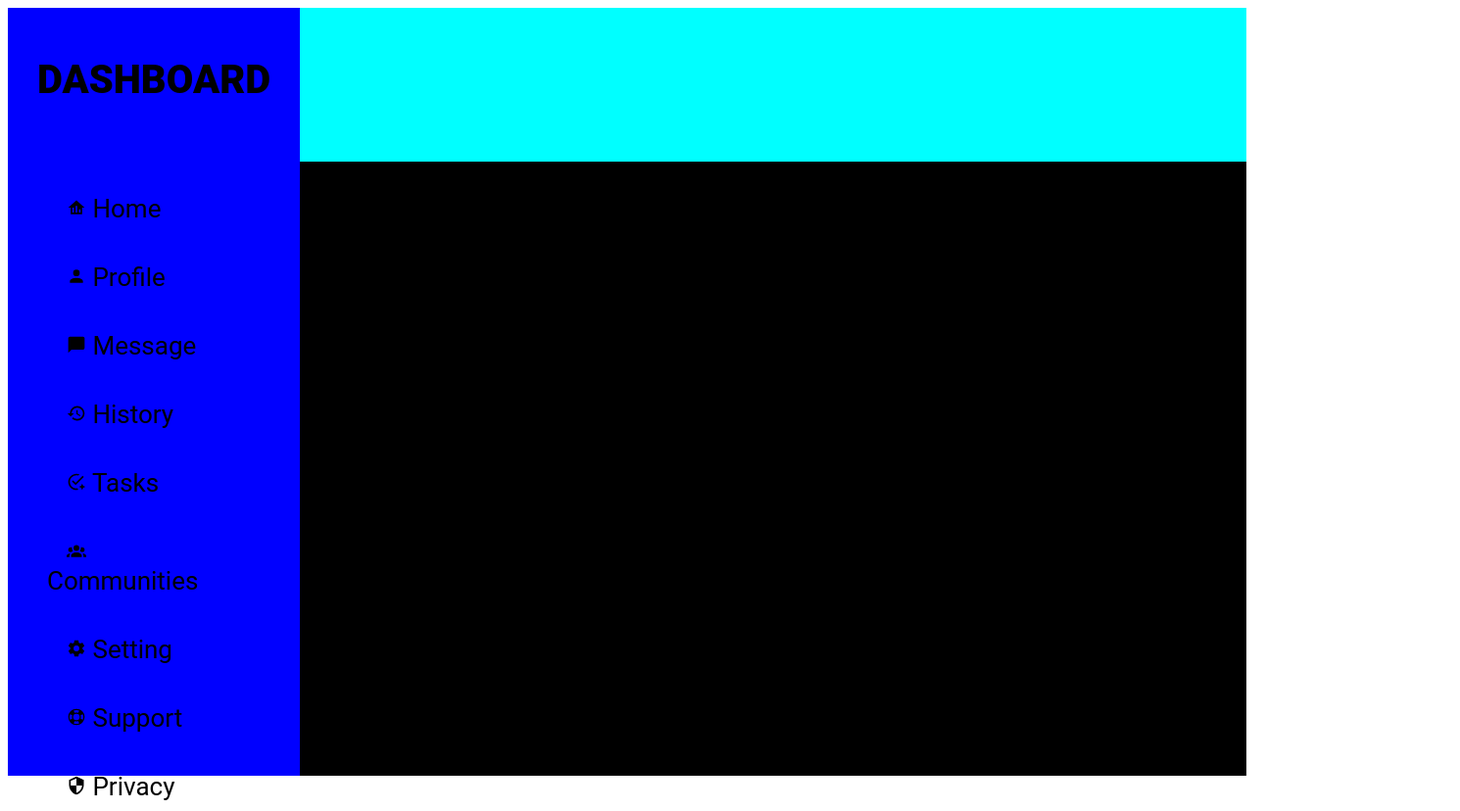
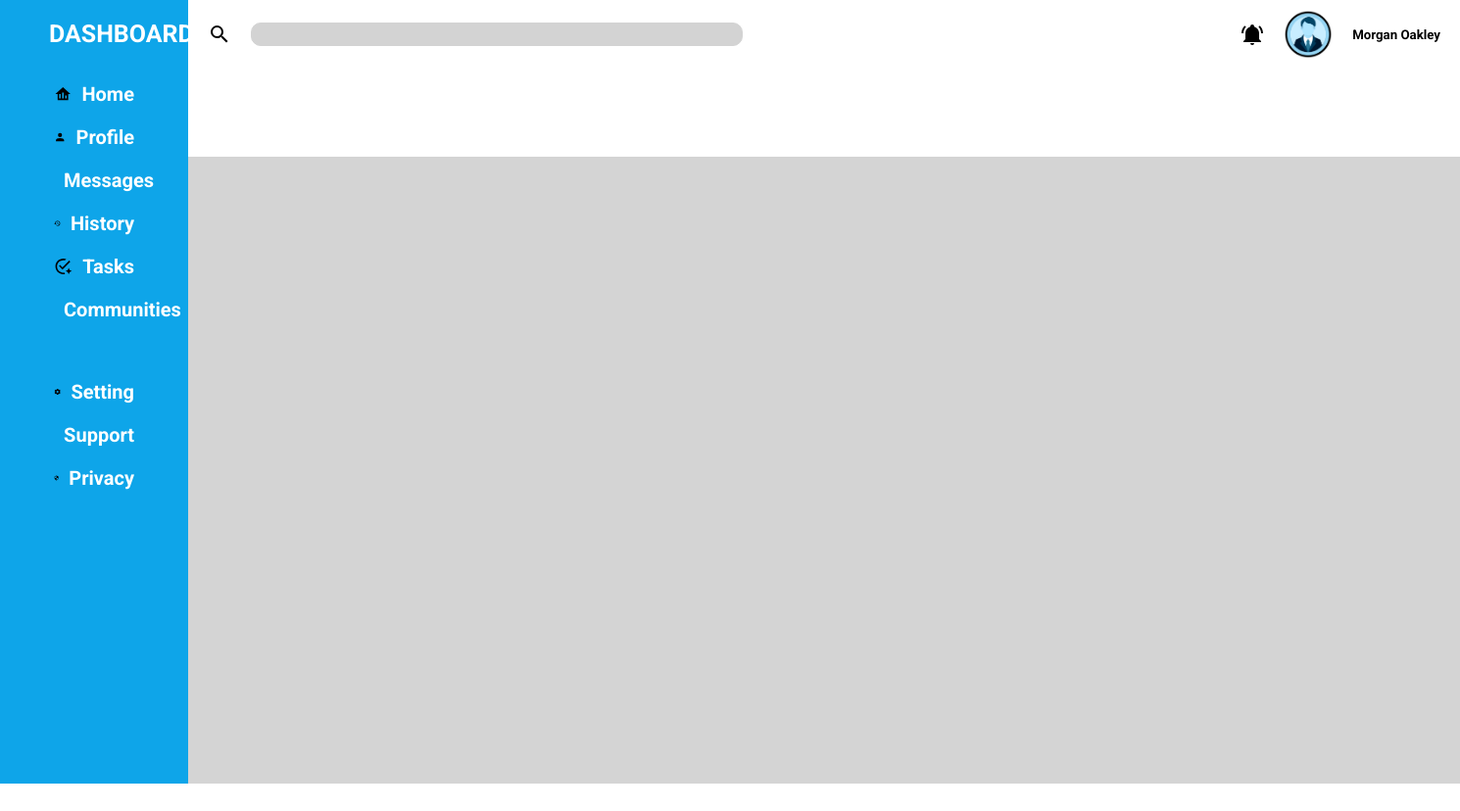
Before and after one commit to banskotanup/admin_dashboard, a plain HTML site: page index.html in a window 1280 px wide. Shown: the whole page at 98% size, 1490 px wide, since content can reach past the window. After the commit the page ends 800 px from the top, so only its background shows below. Drawn offline with Linux system fonts and the light colour scheme; a web font is replaced by a local one.

Commit message:
Add navbar

```diff
--- a/index.html
+++ b/index.html
@@ -3,68 +3,77 @@
 <head>
     <meta charset="UTF-8">
     <meta name="viewport" content="width=device-width, initial-scale=1.0">
-    <link rel="stylesheet" href="style1.css">
     <link rel="preconnect" href="https://fonts.googleapis.com">
 <link rel="preconnect" href="https://fonts.gstatic.com" crossorigin>
-    <link href="https://fonts.googleapis.com/css2?family=Bebas+Neue&family=Jersey+15&family=Josefin+Slab:ital,wght@0,100..700;1,100..700&family=Playfair+Display:ital,wght@0,400..900;1,400..900&family=Rock+Salt&display=swap" rel="stylesheet">
-    <link rel="shortcut icon" href="./images/admin-panel.png" type="image/x-icon">
+<link href="https://fonts.googleapis.com/css2?family=Bebas+Neue&family=Jersey+15&family=Josefin+Slab:ital,wght@0,100..700;1,100..700&family=Playfair+Display:ital,wght@0,400..900;1,400..900&family=Roboto:ital,wght@0,100..900;1,100..900&family=Rock+Salt&display=swap" rel="stylesheet">
+    <link rel="stylesheet" href="style.css">
     <title>Admin Dashboard</title>
 </head>
 <body>
-    <div class="container">
-        <div class="slider">
-            <div class="dashboard">
-                <a href="">
-                    Dashboard</a>
+    <div class="grid">
+        <div class="sidebar">
+            <div class="logo-text">
+                <h1>Dashboard</h1>
             </div>
-            <div class="slider-menu" id="home">
-                <a href="">
+
+            <div class="list-items">
+                <div class="icon-text">
                     <svg xmlns="http://www.w3.org/2000/svg" viewBox="0 0 24 24"><title>home-analytics</title><path d="M12,3L2,12H5V20H19V12H22M9,18H7V12H9M13,18H11V10H13M17,18H15V14H17" /></svg>
-                    Home</a>
+                    <p>Home</p>
                 </div>
-            <div class="slider-menu" id="profile">
-                <a href="">
+                <div class="icon-text">
                     <svg xmlns="http://www.w3.org/2000/svg" viewBox="0 0 24 24"><title>account</title><path d="M12,4A4,4 0 0,1 16,8A4,4 0 0,1 12,12A4,4 0 0,1 8,8A4,4 0 0,1 12,4M12,14C16.42,14 20,15.79 20,18V20H4V18C4,15.79 7.58,14 12,14Z" /></svg>
-                    Profile</a>
+                    <p>Profile</p>
                 </div>
-            <div class="slider-menu" id="message">
-                <a href="">
+                <div class="icon-text">
                     <svg xmlns="http://www.w3.org/2000/svg" viewBox="0 0 24 24"><title>message</title><path d="M20,2H4A2,2 0 0,0 2,4V22L6,18H20A2,2 0 0,0 22,16V4C22,2.89 21.1,2 20,2Z" /></svg>
-                    Message</a>
+                    <p>Messages</p>
                 </div>
-            <div class="slider-menu" id="history">
-                <a href="">
+                <div class="icon-text">
                     <svg xmlns="http://www.w3.org/2000/svg" viewBox="0 0 24 24"><title>history</title><path d="M13.5,8H12V13L16.28,15.54L17,14.33L13.5,12.25V8M13,3A9,9 0 0,0 4,12H1L4.96,16.03L9,12H6A7,7 0 0,1 13,5A7,7 0 0,1 20,12A7,7 0 0,1 13,19C11.07,19 9.32,18.21 8.06,16.94L6.64,18.36C8.27,20 10.5,21 13,21A9,9 0 0,0 22,12A9,9 0 0,0 13,3" /></svg>
-                    History</a>
+                    <p>History</p>
                 </div>
-            <div class="slider-menu" id="tasks">
-                <a href="">
+                <div class="icon-text">
                     <svg xmlns="http://www.w3.org/2000/svg" viewBox="0 0 24 24"><title>checkbox-marked-circle-auto-outline</title><path d="M12 22C12.8 22 13.6 21.9 14.3 21.7C13.9 21.2 13.5 20.6 13.3 19.9C12.9 20 12.4 20 12 20C7.6 20 4 16.4 4 12C4 7.6 7.6 4 12 4C12.8 4 13.5 4.1 14.2 4.3L15.8 2.7C14.6 2.3 13.3 2 12 2C6.5 2 2 6.5 2 12C2 17.5 6.5 22 12 22M6.5 11.5L7.9 10.1L11 13.2L19.6 4.6L21 6L11 16L6.5 11.5M19 14L17.74 16.75L15 18L17.74 19.26L19 22L20.25 19.26L23 18L20.25 16.75L19 14Z" /></svg>
-                    Tasks</a>
+                    <p>Tasks</p>
                 </div>
-            <div class="slider-menu" id="comminities">
-                <a href="">
+                <div class="icon-text">
                     <svg xmlns="http://www.w3.org/2000/svg" viewBox="0 0 24 24"><title>account-group</title><path d="M12,5.5A3.5,3.5 0 0,1 15.5,9A3.5,3.5 0 0,1 12,12.5A3.5,3.5 0 0,1 8.5,9A3.5,3.5 0 0,1 12,5.5M5,8C5.56,8 6.08,8.15 6.53,8.42C6.38,9.85 6.8,11.27 7.66,12.38C7.16,13.34 6.16,14 5,14A3,3 0 0,1 2,11A3,3 0 0,1 5,8M19,8A3,3 0 0,1 22,11A3,3 0 0,1 19,14C17.84,14 16.84,13.34 16.34,12.38C17.2,11.27 17.62,9.85 17.47,8.42C17.92,8.15 18.44,8 19,8M5.5,18.25C5.5,16.18 8.41,14.5 12,14.5C15.59,14.5 18.5,16.18 18.5,18.25V20H5.5V18.25M0,20V18.5C0,17.11 1.89,15.94 4.45,15.6C3.86,16.28 3.5,17.22 3.5,18.25V20H0M24,20H20.5V18.25C20.5,17.22 20.14,16.28 19.55,15.6C22.11,15.94 24,17.11 24,18.5V20Z" /></svg>
-                    Communities</a>
-            </div>
-            <div class="slider-menu" id="setting">
-                <a href="">
-                    <svg xmlns="http://www.w3.org/2000/svg" viewBox="0 0 24 24"><title>cog</title><path d="M12,15.5A3.5,3.5 0 0,1 8.5,12A3.5,3.5 0 0,1 12,8.5A3.5,3.5 0 0,1 15.5,12A3.5,3.5 0 0,1 12,15.5M19.43,12.97C19.47,12.65 19.5,12.33 19.5,12C19.5,11.67 19.47,11.34 19.43,11L21.54,9.37C21.73,9.22 21.78,8.95 21.66,8.73L19.66,5.27C19.54,5.05 19.27,4.96 19.05,5.05L16.56,6.05C16.04,5.66 15.5,5.32 14.87,5.07L14.5,2.42C14.46,2.18 14.25,2 14,2H10C9.75,2 9.54,2.18 9.5,2.42L9.13,5.07C8.5,5.32 7.96,5.66 7.44,6.05L4.95,5.05C4.73,4.96 4.46,5.05 4.34,5.27L2.34,8.73C2.21,8.95 2.27,9.22 2.46,9.37L4.57,11C4.53,11.34 4.5,11.67 4.5,12C4.5,12.33 4.53,12.65 4.57,12.97L2.46,14.63C2.27,14.78 2.21,15.05 2.34,15.27L4.34,18.73C4.46,18.95 4.73,19.03 4.95,18.95L7.44,17.94C7.96,18.34 8.5,18.68 9.13,18.93L9.5,21.58C9.54,21.82 9.75,22 10,22H14C14.25,22 14.46,21.82 14.5,21.58L14.87,18.93C15.5,18.67 16.04,18.34 16.56,17.94L19.05,18.95C19.27,19.03 19.54,18.95 19.66,18.73L21.66,15.27C21.78,15.05 21.73,14.78 21.54,14.63L19.43,12.97Z" /></svg>
-                    Setting</a>
-            </div>
-            <div class="slider-menu" id="support">
-                <a href="">
-                    <svg xmlns="http://www.w3.org/2000/svg" viewBox="0 0 24 24"><title>lifebuoy</title><path d="M19.79,15.41C20.74,13.24 20.74,10.75 19.79,8.59L17.05,9.83C17.65,11.21 17.65,12.78 17.06,14.17L19.79,15.41M15.42,4.21C13.25,3.26 10.76,3.26 8.59,4.21L9.83,6.94C11.22,6.35 12.79,6.35 14.18,6.95L15.42,4.21M4.21,8.58C3.26,10.76 3.26,13.24 4.21,15.42L6.95,14.17C6.35,12.79 6.35,11.21 6.95,9.82L4.21,8.58M8.59,19.79C10.76,20.74 13.25,20.74 15.42,19.78L14.18,17.05C12.8,17.65 11.22,17.65 9.84,17.06L8.59,19.79M12,2A10,10 0 0,1 22,12A10,10 0 0,1 12,22A10,10 0 0,1 2,12A10,10 0 0,1 12,2M12,8A4,4 0 0,0 8,12A4,4 0 0,0 12,16A4,4 0 0,0 16,12A4,4 0 0,0 12,8Z" /></svg>
-                    Support</a>
-            </div>
-            <div class="slider-menu" id="privacy">
-                <a href="">
-                    <svg xmlns="http://www.w3.org/2000/svg" viewBox="0 0 24 24"><title>security</title><path d="M12,12H19C18.47,16.11 15.72,19.78 12,20.92V12H5V6.3L12,3.19M12,1L3,5V11C3,16.55 6.84,21.73 12,23C17.16,21.73 21,16.55 21,11V5L12,1Z" /></svg>
-                    Privacy</a>
+                    <p>Communities</p>
                 </div>
             </div>
-        <div class="header"></div>
-        <div class="main"></div>
+            <div class="list-items-buttom">
+                <div class="icon-text">
+                    <svg xmlns="http://www.w3.org/2000/svg" viewBox="0 0 24 24"><title>cog</title><path d="M12,15.5A3.5,3.5 0 0,1 8.5,12A3.5,3.5 0 0,1 12,8.5A3.5,3.5 0 0,1 15.5,12A3.5,3.5 0 0,1 12,15.5M19.43,12.97C19.47,12.65 19.5,12.33 19.5,12C19.5,11.67 19.47,11.34 19.43,11L21.54,9.37C21.73,9.22 21.78,8.95 21.66,8.73L19.66,5.27C19.54,5.05 19.27,4.96 19.05,5.05L16.56,6.05C16.04,5.66 15.5,5.32 14.87,5.07L14.5,2.42C14.46,2.18 14.25,2 14,2H10C9.75,2 9.54,2.18 9.5,2.42L9.13,5.07C8.5,5.32 7.96,5.66 7.44,6.05L4.95,5.05C4.73,4.96 4.46,5.05 4.34,5.27L2.34,8.73C2.21,8.95 2.27,9.22 2.46,9.37L4.57,11C4.53,11.34 4.5,11.67 4.5,12C4.5,12.33 4.53,12.65 4.57,12.97L2.46,14.63C2.27,14.78 2.21,15.05 2.34,15.27L4.34,18.73C4.46,18.95 4.73,19.03 4.95,18.95L7.44,17.94C7.96,18.34 8.5,18.68 9.13,18.93L9.5,21.58C9.54,21.82 9.75,22 10,22H14C14.25,22 14.46,21.82 14.5,21.58L14.87,18.93C15.5,18.67 16.04,18.34 16.56,17.94L19.05,18.95C19.27,19.03 19.54,18.95 19.66,18.73L21.66,15.27C21.78,15.05 21.73,14.78 21.54,14.63L19.43,12.97Z" /></svg>
+                    <p>Setting</p>
+                </div>
+                <div class="icon-text">
+                    <svg xmlns="http://www.w3.org/2000/svg" viewBox="0 0 24 24"><title>lifebuoy</title><path d="M19.79,15.41C20.74,13.24 20.74,10.75 19.79,8.59L17.05,9.83C17.65,11.21 17.65,12.78 17.06,14.17L19.79,15.41M15.42,4.21C13.25,3.26 10.76,3.26 8.59,4.21L9.83,6.94C11.22,6.35 12.79,6.35 14.18,6.95L15.42,4.21M4.21,8.58C3.26,10.76 3.26,13.24 4.21,15.42L6.95,14.17C6.35,12.79 6.35,11.21 6.95,9.82L4.21,8.58M8.59,19.79C10.76,20.74 13.25,20.74 15.42,19.78L14.18,17.05C12.8,17.65 11.22,17.65 9.84,17.06L8.59,19.79M12,2A10,10 0 0,1 22,12A10,10 0 0,1 12,22A10,10 0 0,1 2,12A10,10 0 0,1 12,2M12,8A4,4 0 0,0 8,12A4,4 0 0,0 12,16A4,4 0 0,0 16,12A4,4 0 0,0 12,8Z" /></svg>
+                    <p>Support</p>
+                </div>
+                <div class="icon-text">
+                    <svg xmlns="http://www.w3.org/2000/svg" viewBox="0 0 24 24"><title>security</title><path d="M12,12H19C18.47,16.11 15.72,19.78 12,20.92V12H5V6.3L12,3.19M12,1L3,5V11C3,16.55 6.84,21.73 12,23C17.16,21.73 21,16.55 21,11V5L12,1Z" /></svg>
+                    <p>Privacy</p>
+                </div>
+            </div>
+        </div>
+        <div class="main">
+            <div class="header">
+                <div class="navbar">
+                    <div class="navbar-left">
+                        <svg xmlns="http://www.w3.org/2000/svg" viewBox="0 0 24 24"><title>magnify</title><path d="M9.5,3A6.5,6.5 0 0,1 16,9.5C16,11.11 15.41,12.59 14.44,13.73L14.71,14H15.5L20.5,19L19,20.5L14,15.5V14.71L13.73,14.44C12.59,15.41 11.11,16 9.5,16A6.5,6.5 0 0,1 3,9.5A6.5,6.5 0 0,1 9.5,3M9.5,5C7,5 5,7 5,9.5C5,12 7,14 9.5,14C12,14 14,12 14,9.5C14,7 12,5 9.5,5Z" /></svg>
+                        <input type="text" class="form-input">
+                    </div>
+                    <div class="navbar-right">
+                        <svg xmlns="http://www.w3.org/2000/svg" viewBox="0 0 24 24"><title>bell-ring</title><path d="M21,19V20H3V19L5,17V11C5,7.9 7.03,5.17 10,4.29C10,4.19 10,4.1 10,4A2,2 0 0,1 12,2A2,2 0 0,1 14,4C14,4.1 14,4.19 14,4.29C16.97,5.17 19,7.9 19,11V17L21,19M14,21A2,2 0 0,1 12,23A2,2 0 0,1 10,21M19.75,3.19L18.33,4.61C20.04,6.3 21,8.6 21,11H23C23,8.07 21.84,5.25 19.75,3.19M1,11H3C3,8.6 3.96,6.3 5.67,4.61L4.25,3.19C2.16,5.25 1,8.07 1,11Z" /></svg>
+                        <img src="./images/img.png" alt="profile picture" width="50px" height="50px" class="nav-profile">
+                        <h5>Morgan Oakley</h5>
+                    </div>
+                </div>
+                <div class="welcome"></div>
+            </div>
+            <div class="content"></div>
+        </div>
     </div>
 </body>
 </html>
--- a/style.css
+++ b/style.css
@@ -1,28 +1,117 @@
-:root{
+*{
     margin: 0;
     padding: 0;
-    box-sizing: border-box;
+}
+
+body{
     font-family: "Roboto", serif;
 }
 
-.sidebar>.dashboard>a>svg{
-    height: 30px;
+.grid{
+    display: grid;
+    grid-template-columns: 15% 85%;
 }
 
-.sidebar>.dashboard>a{
-    font-weight: 800;
-    text-transform: uppercase;
-    font-size: 40px;
+.sidebar{
+    background-color: #0ea5e9;
+    height: 100vh;
+    color: white;
 }
 
-.sidebar>div>a{
-    text-decoration: none;
-    color: black;
-    padding: 10px;
-    margin: 10px;
-    font-size: 26px;
+.logo-text svg{
+    width: 35px;
+    height: 35px;
 }
 
 svg{
-    height: 20px;
+    width: 24px;
+    height: 24px;
 }
+
+.logo-text{
+    display: flex;
+    flex-direction: row;
+    justify-content: flex-start;
+    align-items: center;
+    margin: 20px 40px;
+}
+
+.logo-text h1{
+    font-size: 25px;
+    text-transform: uppercase;
+    margin-left: 10px;
+}
+
+.icon-text{
+    display: flex;
+    flex-direction: row;
+    justify-content: flex-start;
+    align-items: center;
+    margin: 10px 50px;
+    padding: 5px;
+}
+
+.icon-text p{
+    margin-left: 10px;
+    font-size: 20px;
+    font-weight: 700;
+}
+.list-items{
+    margin-top: 30px;
+}
+
+.list-items-buttom{
+    margin-top: 50px;
+}
+
+.main{
+    background-color: white;
+    height: 100vh;
+    display: grid;
+    grid-template-rows: 20% 80%;
+}
+
+.header{
+    background-color: white;
+    display: flex;
+    flex-direction: column;
+}
+
+.navbar{
+    display: flex;
+    flex-direction: row;
+    align-items: center;
+    margin: 10px 20px;
+}
+
+.navbar-left{
+    display: flex;
+}
+
+.form-input{
+    width: 500px;
+    background-color: lightgray;
+    border-radius: 10px;
+    border: 1px solid lightgray;
+    margin-left: 20px;
+    margin-right: 200px;
+}
+
+.navbar-right{
+    display: flex;
+    width: 40vw;
+    align-items: center;
+    justify-content: flex-end;
+}
+
+.nav-profile{
+    margin: 0 20px;
+}
+
+.welcome{
+
+}
+
+.content{
+    background-color: #d4d4d4;
+}
--- a/style1.css
+++ /dev/null
@@ -1,66 +0,0 @@
-:root{
-    margin: 0;
-    padding: 0;
-    box-sizing: border-box;
-    font-family: "Roboto", serif;
-}
-
-.container{
-    display: grid;
-    grid-template-columns: repeat(5, 1fr);
-    grid-template-rows: repeat(5, 1fr);
-    height: 98vh;
-
-}
-
-.slider{
-    grid-row: 1/6;
-    background-color: blue;
-    padding: 10px;
-}
-
-.header{
-    grid-column: 2/6;
-    background-color: aqua;
-}
-
-.main{
-    grid-area: 2/2/6/end;
-    background-color: black;
-
-}
-
-.slider>.dashboard>a>svg{
-    height: 30px;
-}
-
-.slider>.dashboard>a{
-    font-weight: 800;
-    text-transform: uppercase;
-    font-size: 40px;
-}
-
-.slider>div>a{
-    text-decoration: none;
-    color: black;
-    padding: 10px;
-    margin: 10px;
-    font-size: 26px;
-}
-
-svg{
-    height: 20px;
-}
-.dashboard{
-    margin-top: 40px;
-}
-
-#home{
-    margin-top: 30%;
-}
-
-.slider-menu{
-    margin: 20px;
-    padding: 10px;
-    font-weight: 400;
-}
--- /dev/null
+++ b/style2.css
@@ -0,0 +1,28 @@
+:root{
+    margin: 0;
+    padding: 0;
+    box-sizing: border-box;
+    font-family: "Roboto", serif;
+}
+
+.sidebar>.dashboard>a>svg{
+    height: 30px;
+}
+
+.sidebar>.dashboard>a{
+    font-weight: 800;
+    text-transform: uppercase;
+    font-size: 40px;
+}
+
+.sidebar>div>a{
+    text-decoration: none;
+    color: black;
+    padding: 10px;
+    margin: 10px;
+    font-size: 26px;
+}
+
+svg{
+    height: 20px;
+}
```
Also changed, not shown: images/img.png (added). Lines whose indentation alone changed are shown as unchanged.
